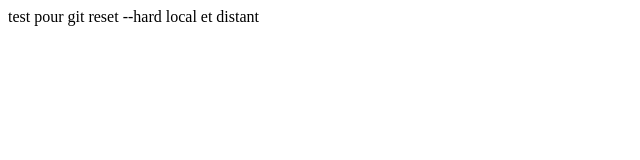
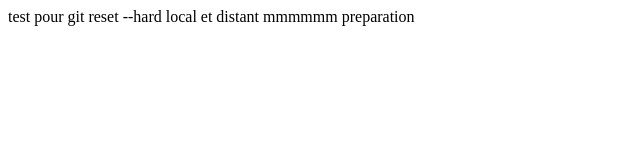
Before and after one commit to odileDerouaisne/formation-git-2020, a plain HTML site: page pageAccueil/Accueil_IHM.html in a window 1280 px wide. Shown: the whole page, without its empty margins (0-640 px from the left). Drawn offline with Linux system fonts and the light colour scheme.

Commit message:
nouvelle modification

```diff
--- a/pageAccueil/Accueil_IHM.html
+++ b/pageAccueil/Accueil_IHM.html
@@ -7,7 +7,7 @@
     <title>ACCUEIL TEST"</title>
 
 
-    test pour git reset --hard local et distant
+    test pour git reset --hard local et distant mmmmmm preparation
 </head>
 <body>
 
```
